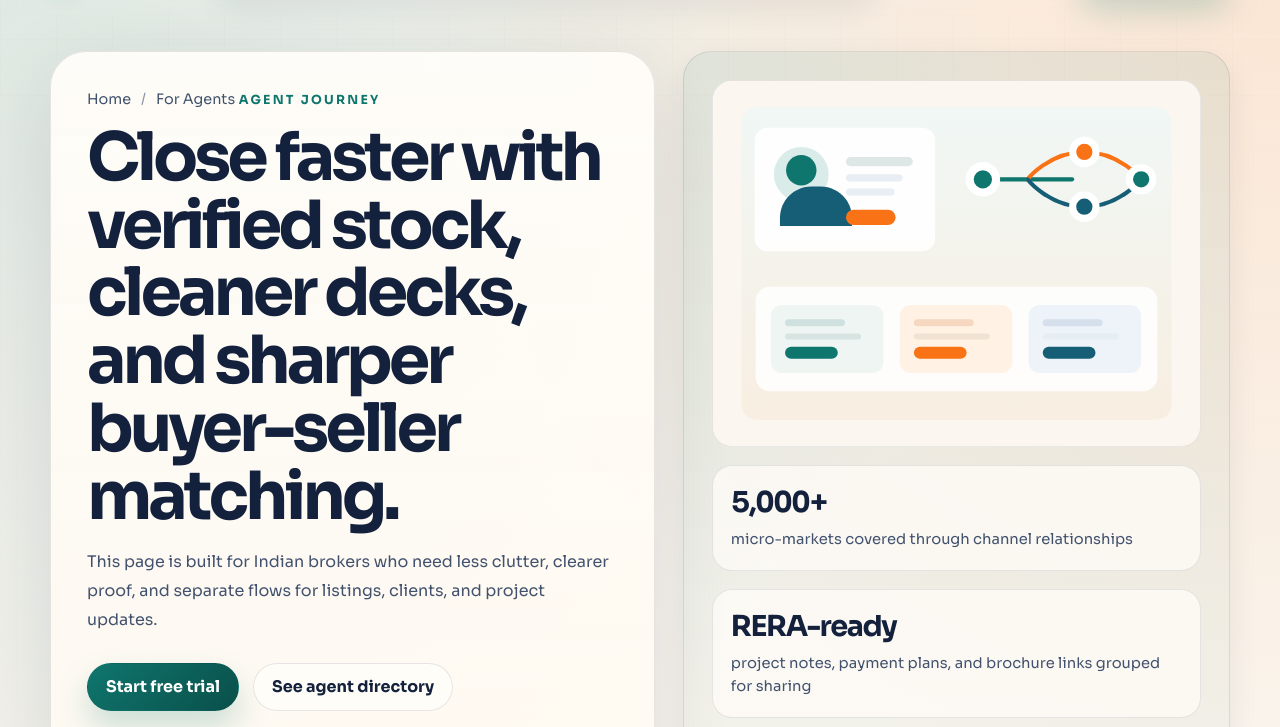
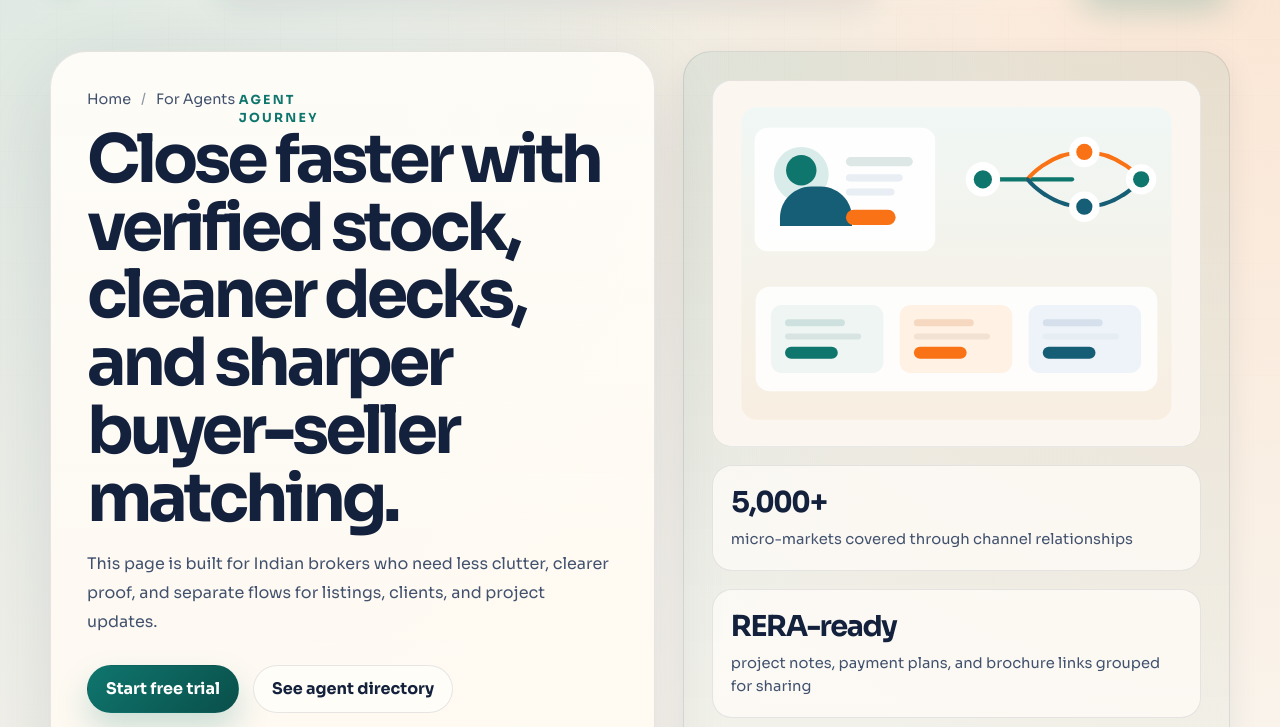
Before and after one commit to sushant-kataria/gharsetu-realestate-site, a plain HTML site: page agent.html in a window 1280 px wide. Shown: the part 73-800 px from the top of the page. Drawn offline with Linux system fonts and the light colour scheme.

Commit message:
Stack select eyebrow labels

```diff
--- a/agent.html
+++ b/agent.html
@@ -20,7 +20,7 @@
         <div class="container page-hero-grid">
           <div class="page-hero-copy" data-reveal>
             <div class="breadcrumbs"><a href="index.html">Home</a><span>/</span><a href="agent.html">For Agents</a></div>
-            <p class="eyebrow">Agent journey</p>
+            <p class="eyebrow eyebrow-stack"><span>Agent</span><span>journey</span></p>
             <h1 class="page-title">Close faster with verified stock, cleaner decks, and sharper buyer-seller matching.</h1>
             <p class="page-copy" style="margin-top: 18px;">
               This page is built for Indian brokers who need less clutter, clearer proof, and
--- a/styles.css
+++ b/styles.css
@@ -330,6 +330,15 @@ main {
   text-transform: uppercase;
 }
 
+.eyebrow-stack {
+  display: inline-grid;
+  gap: 2px;
+}
+
+.eyebrow-stack span {
+  display: block;
+}
+
 .page-hero,
 .home-hero {
   padding: 36px 0 24px;
```
Also changed, not shown: pricing.html (+1 -1 lines).
